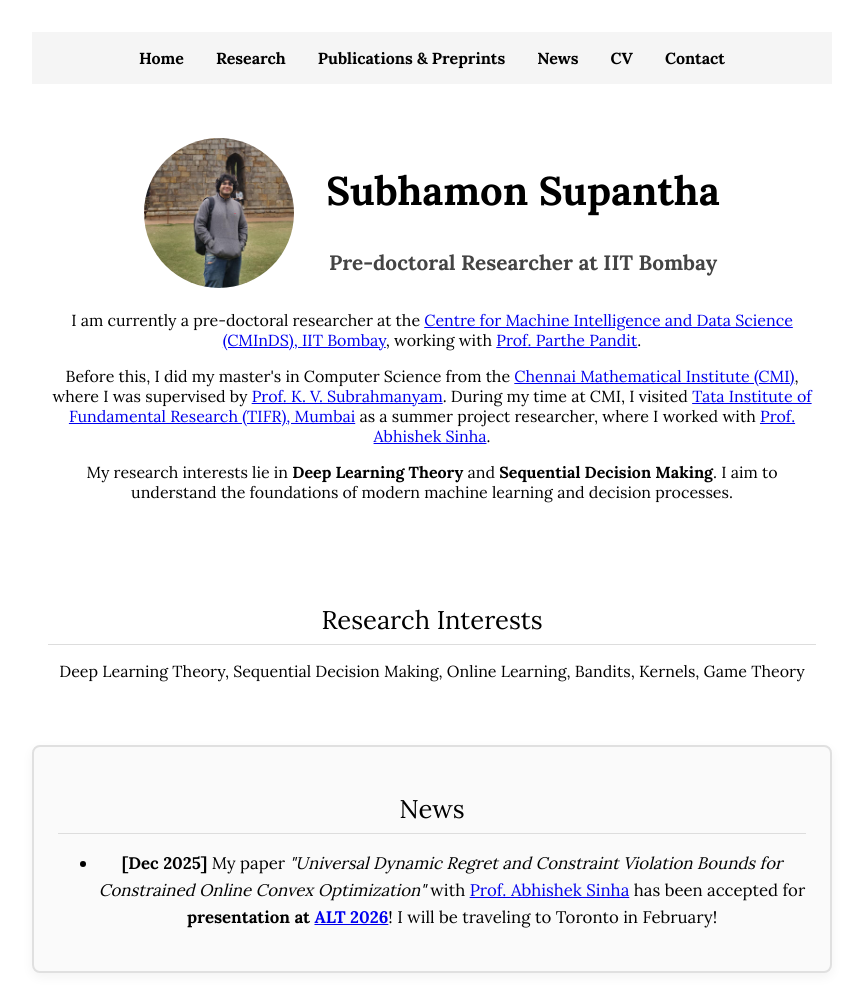
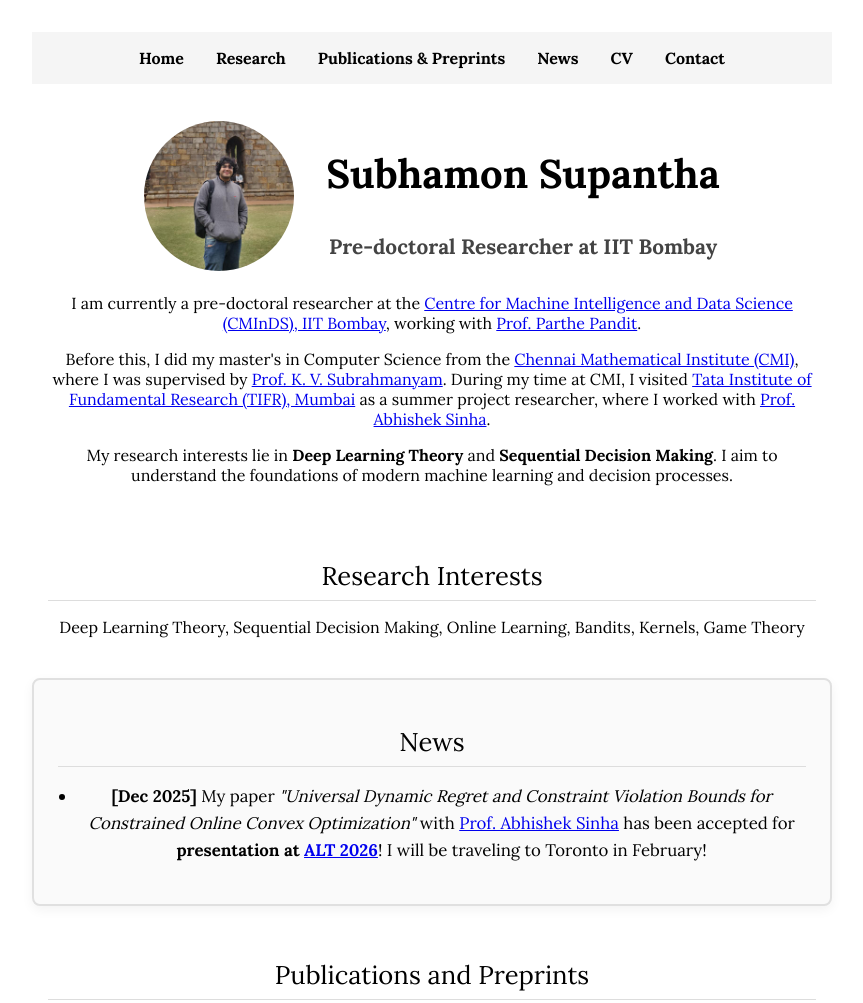
Before and after one commit to subhamonsey/subhamonsey.github.io, a plain HTML site: page index.html in a window 1280 px wide. Shown: the top 1003 px of the page, without its empty margins (208-1071 px from the left). Drawn offline with Linux system fonts and the light colour scheme.

Commit message:
Refactor CSS for layout and styling improvements

```diff
--- a/styles.css
+++ b/styles.css
@@ -6,6 +6,7 @@ body {
     color: #000000;
 }
 
+/* Navigation */
 header nav ul {
     list-style: none;
     display: flex;
@@ -25,6 +26,7 @@ header nav ul li a {
     font-weight: bold;
 }
 
+/* Page container */
 .container {
     max-width: 800px;
     margin: 0 auto;
@@ -32,9 +34,10 @@ header nav ul li a {
     text-align: center;
 }
 
+/* Headings */
 .main-name {
     font-size: 2.5rem;
-    font-weight: bold;
+    font-weight: 700;
 }
 
 .subtitle {
@@ -42,11 +45,27 @@ header nav ul li a {
     color: #444;
 }
 
+/* Sections: tighter vertical spacing */
 .section {
-    margin: 2rem auto;
-    padding: 1rem;
+    margin: 1.2rem auto;
+    padding: 0.75rem 1rem;
 }
 
+/* Extra-tight spacing near the top */
+#home {
+    margin-bottom: 0.8rem;
+}
+
+#research {
+    margin-top: 0.8rem;
+    margin-bottom: 0.8rem;
+}
+
+#news {
+    margin-top: 0.8rem;
+}
+
+/* Section titles */
 .section-title {
     font-size: 1.6rem;
     font-weight: 400;
@@ -55,22 +74,6 @@ header nav ul li a {
     padding-bottom: 0.5rem;
 }
 
-a:hover {
-    text-decoration: underline;
-}
-
-@media (max-width: 768px) {
-    #home div {
-        flex-direction: column;
-    }
-}
-
-footer {
-    text-align: center;
-    padding: 2rem 0;
-    background: #f5f5f5;
-    margin-top: 2rem;
-}
 /* Highlighted News box */
 .news-box {
     border: 2px solid #e0e0e0;
@@ -82,9 +85,30 @@ footer {
 
 .news-box ul {
     margin-top: 1rem;
+    padding-left: 1.2rem;
 }
 
 .news-box li {
     font-size: 1.05rem;
     line-height: 1.6;
 }
+
+/* Links */
+a:hover {
+    text-decoration: underline;
+}
+
+/* Mobile layout */
+@media (max-width: 768px) {
+    #home div {
+        flex-direction: column;
+    }
+}
+
+/* Footer */
+footer {
+    text-align: center;
+    padding: 2rem 0;
+    background: #f5f5f5;
+    margin-top: 2rem;
+}
```
